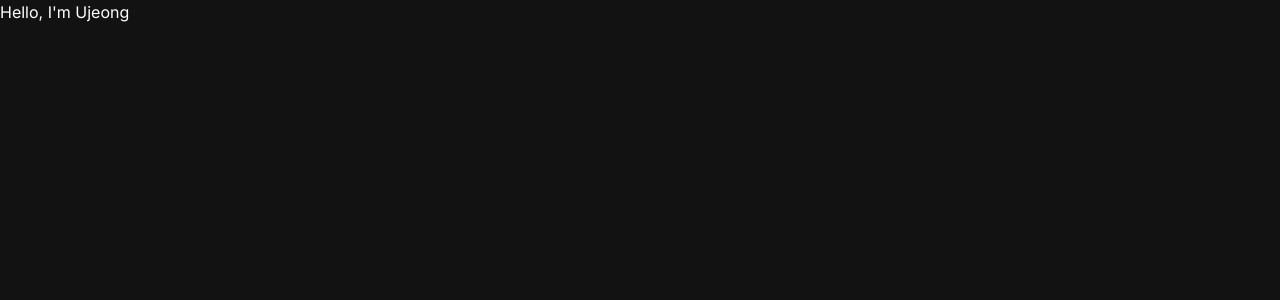
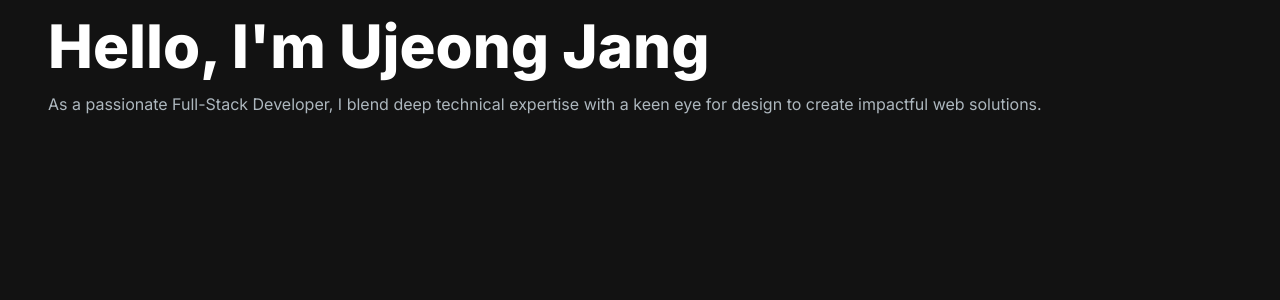
Before and after one commit to uxia0812/xia_portfolio, a Next.js app: page / in a window 1280 px wide. Shown: the top 300 px of the page. Built offline with nearby package versions, Linux system fonts and the light colour scheme.

Commit message:
HeroSection <h1>, <p> 작성

```diff
--- a/src/app/components/HeroSection.jsx
+++ b/src/app/components/HeroSection.jsx
@@ -3,7 +3,12 @@ import React from 'react'
 const HeroSection = () => {
   return (
     <section>
-      <h1 className="text-white">Hello, I'm Ujeong</h1>
+      <h1 className="text-white mb-4 text-6xl font-extrabold">
+        Hello, I'm Ujeong Jang
+      </h1>
+      <p className="text-[#ADB7BE]">
+        As a passionate Full-Stack Developer, I blend deep technical expertise with a keen eye for design to create impactful web solutions.
+      </p>
     </section>
   )
 }
--- a/src/app/page.js
+++ b/src/app/page.js
@@ -3,7 +3,7 @@ import HeroSection from "./components/HeroSection";
 
 export default function Home() {
   return (
-    <main className="flex min-h-screen flex-col bg-[#121212]">
+    <main className="flex min-h-screen flex-col bg-[#121212] container mx-auto px-12 py-4">
       <HeroSection />
     </main>
   );
```
